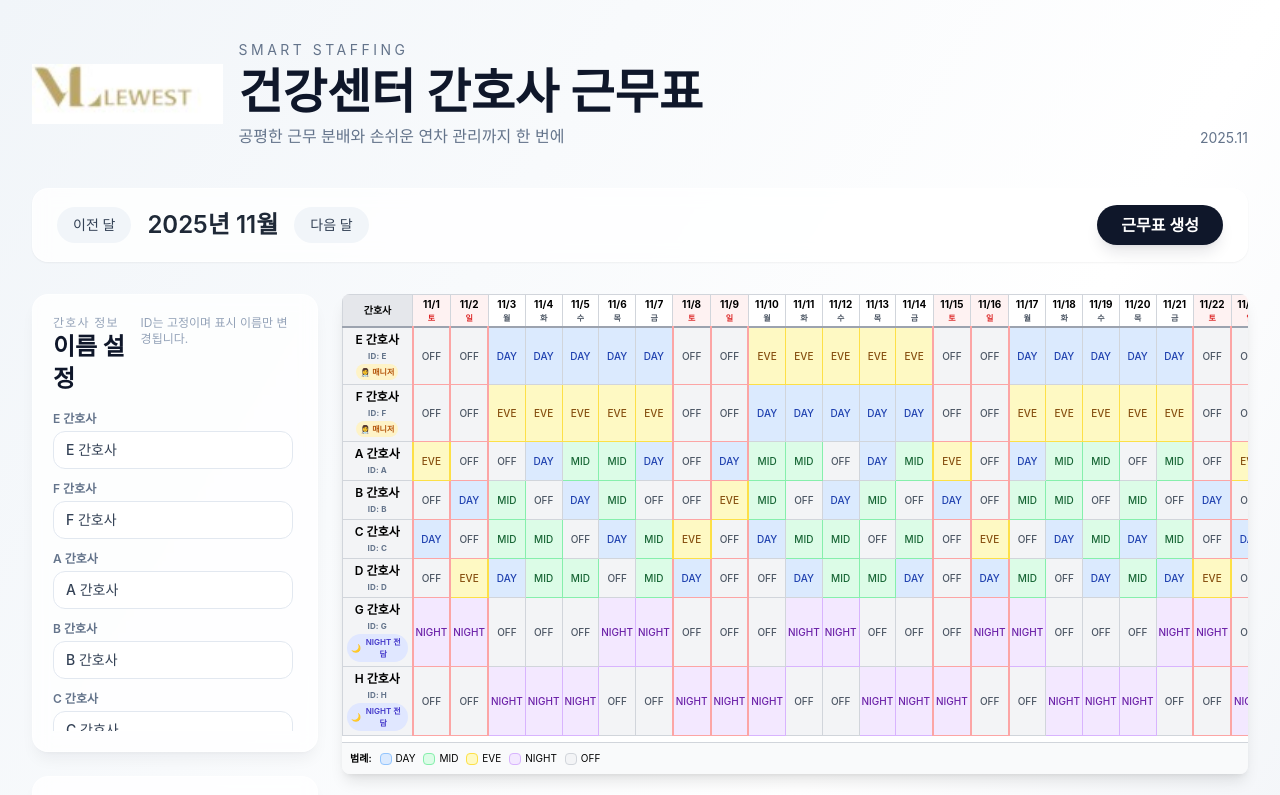
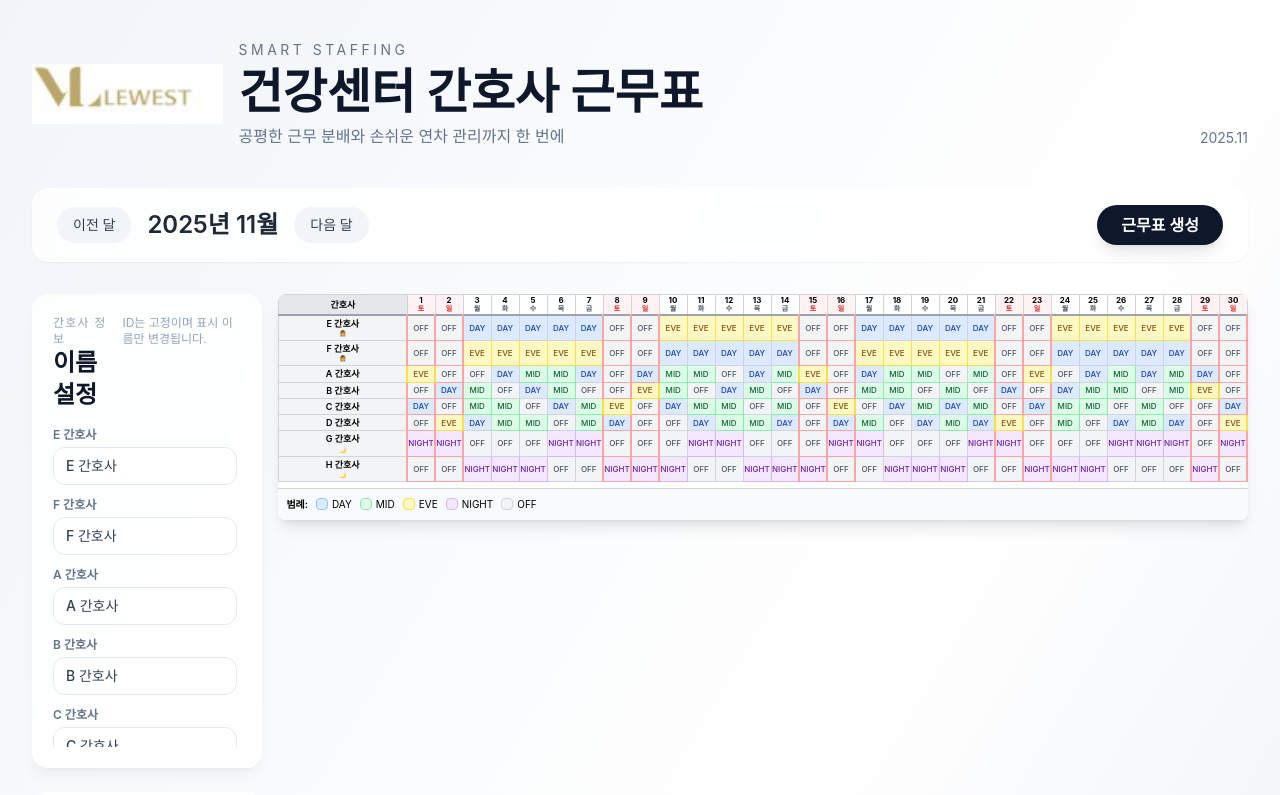
Before and after one commit to postpr0727-ship-it/VL_RN-SHEET, a React (Vite) app: page / in a window 1280 px wide. Shown: the top 795 px of the page. Built offline with nearby package versions, Linux system fonts and the light colour scheme.

Commit message:
작업 내용 요약

```diff
--- a/src/App.tsx
+++ b/src/App.tsx
@@ -185,7 +185,7 @@ function App() {
           </button>
         </div>
 
-        <div className="grid grid-cols-1 xl:grid-cols-4 gap-6 mb-10">
+        <div className="grid grid-cols-1 xl:grid-cols-5 gap-4 mb-10">
           <div className="xl:col-span-1">
             <NurseNameEditor
               labels={nurseLabels}
@@ -199,7 +199,7 @@ function App() {
             />
           </div>
 
-          <div className="xl:col-span-3">
+          <div className="xl:col-span-4">
             <ScheduleTable
               schedule={schedule}
               year={year}
--- a/src/components/ScheduleTable.tsx
+++ b/src/components/ScheduleTable.tsx
@@ -88,26 +88,17 @@ export default function ScheduleTable({
           index % 2 === 0 ? "bg-white" : "bg-gray-50"
         }`}
       >
-        <td className="border border-gray-300 p-1 font-bold text-center bg-gray-100 sticky left-0 z-10">
-          <div className="flex flex-col items-center gap-0.5 text-[10px]">
-            <span className="text-xs font-semibold">{label}</span>
-            <span className="text-[8px] text-slate-500 tracking-wide">
-              ID: {nurse}
-            </span>
+        <td className="border border-gray-300 p-0.5 font-bold text-center bg-gray-100 sticky left-0 z-10 min-w-[50px] max-w-[50px]">
+          <div className="flex flex-col items-center gap-0 text-[9px]">
+            <span className="text-[9px] font-semibold leading-tight">{label}</span>
             {isManager && (
-              <span className="px-1 py-0.5 rounded-full bg-amber-100 text-amber-700 text-[8px] font-semibold flex items-center gap-0.5">
-                <span role="img" aria-label="manager">
-                  👩‍⚕️
-                </span>
-                매니저
+              <span className="text-[6px] text-amber-700 font-semibold" role="img" aria-label="manager">
+                👩‍⚕️
               </span>
             )}
             {isNightSpecialist && (
-              <span className="px-1 py-0.5 rounded-full bg-indigo-100 text-indigo-700 text-[8px] font-semibold flex items-center gap-0.5">
-                <span role="img" aria-label="moon">
-                  🌙
-                </span>
-                NIGHT 전담
+              <span className="text-[6px] text-indigo-700 font-semibold" role="img" aria-label="moon">
+                🌙
               </span>
             )}
           </div>
@@ -125,7 +116,7 @@ export default function ScheduleTable({
           return (
             <td
               key={`${nurse}-${date.toISOString()}`}
-              className={`relative overflow-visible border border-gray-300 p-0.5 text-center text-[10px] font-medium ${
+              className={`relative overflow-visible border border-gray-300 p-0 text-center text-[8px] font-medium w-[28px] min-w-[28px] max-w-[28px] ${
                 displayShift ? SHIFT_COLORS[displayShift] : "bg-white"
               } ${highlight ? "border-l-2 border-r-2 border-red-300" : ""} ${
                 isManual ? "ring-1 ring-slate-400" : ""
@@ -215,30 +206,30 @@ export default function ScheduleTable({
   return (
     <div className="w-full overflow-x-auto bg-white rounded-lg shadow-lg">
       <div className="inline-block min-w-full">
-        <table className="w-full border-collapse text-[10px]">
+        <table className="w-full border-collapse text-[8px] table-fixed">
           <thead>
             <tr className="bg-gray-100 border-b-2 border-gray-400">
-              <th className="border border-gray-300 p-1 font-bold text-center bg-gray-200 sticky left-0 z-20 min-w-[70px]">
-                간호사
+              <th className="border border-gray-300 p-0.5 font-bold text-center bg-gray-200 sticky left-0 z-20 min-w-[50px] max-w-[50px]">
+                <div className="text-[9px]">간호사</div>
               </th>
               {dates.map((date) => {
                 const highlight = isWeekend(date) || isHolidayDate(date);
                 return (
                   <th
                     key={date.toISOString()}
-                    className={`border border-gray-300 p-0.5 text-center font-semibold min-w-[35px] ${
+                    className={`border border-gray-300 p-0 text-center font-semibold w-[28px] min-w-[28px] max-w-[28px] ${
                       highlight ? "bg-red-50" : "bg-white"
                     }`}
                   >
-                    <div className="text-[10px] font-bold">
-                      {format(date, 'M/d')}
+                    <div className="text-[8px] font-bold leading-tight">
+                      {format(date, 'd')}
                     </div>
                     <div
-                      className={`text-[8px] ${
+                      className={`text-[7px] leading-tight ${
                         highlight ? 'text-red-600 font-bold' : 'text-gray-600'
                       }`}
                     >
-                      {weekdayNames[date.getDay()]}
+                      {weekdayNames[date.getDay()].charAt(0)}
                     </div>
                   </th>
                 );
```
